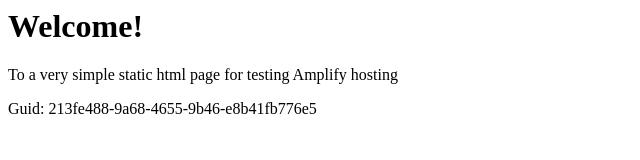
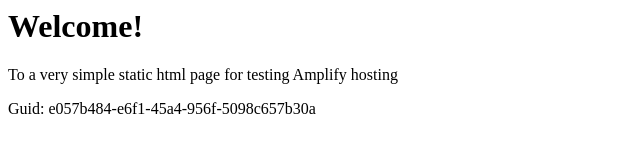
Before and after one commit to aws-aemilia-yul/Github-PR-Commit-Integration-Test-DoNotTouch-GithubWebhookPreviewCanaryTest-v1-preprod-ca-central-1, a website: page src/index.html in a window 1280 px wide. Shown: the full height of the page, 0-640 px from the left. Drawn offline with Linux system fonts and the light colour scheme.

Commit message:
commit from integ tests

```diff
--- a/src/index.html
+++ b/src/index.html
@@ -12,6 +12,6 @@
 <body>
     <h1>Welcome!</h1>
     <p>To a very simple static html page for testing Amplify hosting</p>
-    <p>Guid: 213fe488-9a68-4655-9b46-e8b41fb776e5</p></body>
+    <p>Guid: e057b484-e6f1-45a4-956f-5098c657b30a</p></body>
 
 </html>
```
